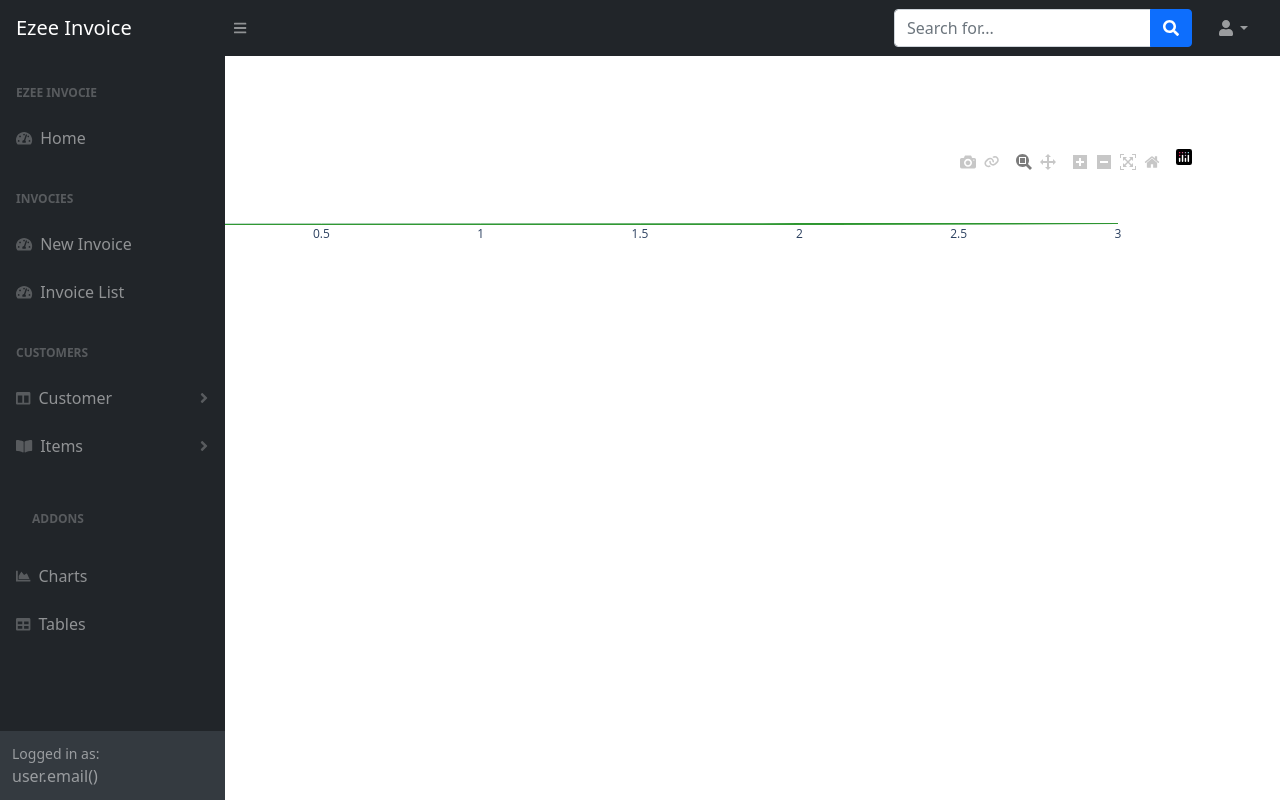
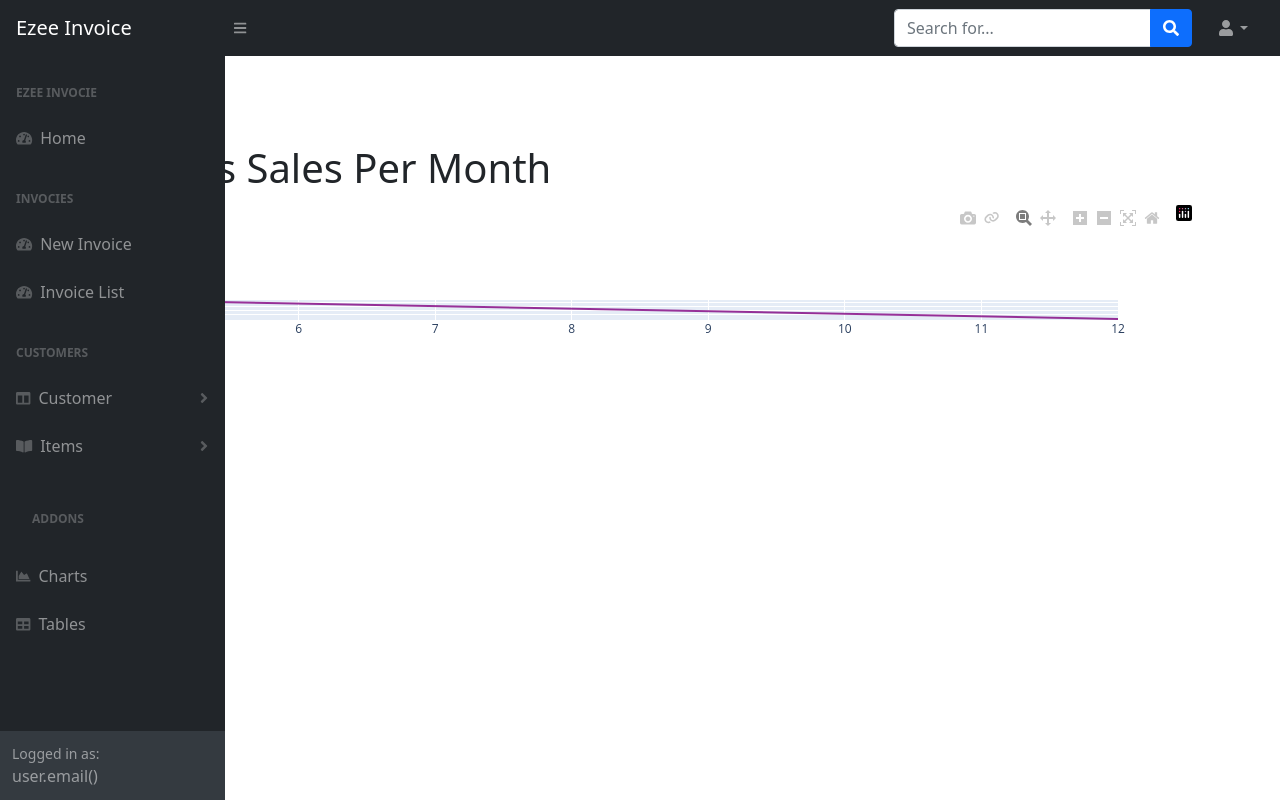
Before and after one commit to fahadashrafi-1/EzeeInvoice, a Django app: page /charts/ in a window 1280 px wide. Run offline with Django 3.2, Linux system fonts and the light colour scheme; data comes from the database, SQL or seed files in the repository; some libraries are stand-ins or nearby versions.

Commit message:
Charts Updated

```diff
--- a/purchase/templates/purchase/charts_page.html
+++ b/purchase/templates/purchase/charts_page.html
@@ -8,7 +8,9 @@
   <title>test</title>
 </head>
 <body>
+
     {% block content %}
+    <h1> Invoices Sales Per Month </h1>
   {% autoescape off %}
   {{ plot_div }}
   {% endautoescape %}
--- a/purchase/views.py
+++ b/purchase/views.py
@@ -234,14 +234,20 @@ def pdfview1(request, pk):
 from django.shortcuts import render
 from plotly.offline import plot
 from plotly.graph_objs import Scatter
+import plotly.graph_objects as go
 
 
 def chart(request):
-    context = invoice.objects.all()
-    x_data = [0,1,2,3]
-    y_data = [x**2 for x in x_data]
-    plot_div = plot([Scatter(x=x_data, y=y_data,
-                        mode='lines', name='test',
-                        opacity=0.8, marker_color='green')],
+    context = invoice.objects.values()
+    df = pd.DataFrame(context)
+    df['invoice_Date'] = pd.to_datetime(df['invoice_Date'])
+    x = df.groupby(df.invoice_Date.dt.month)[['total_Ammount']].sum()
+    x = x.reset_index()
+
+
+    plot_div = plot([Scatter(x=x['invoice_Date'], y=x['total_Ammount'],
+                        mode='lines',  name='test',
+                        opacity=0.8, marker_color='Purple')],
                output_type='div')
+
     return render(request, "purchase/charts_page.html", context={'plot_div': plot_div})
```
